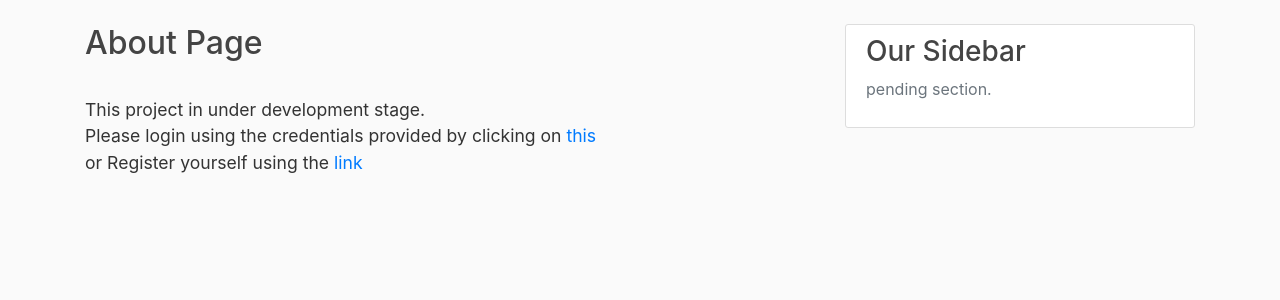
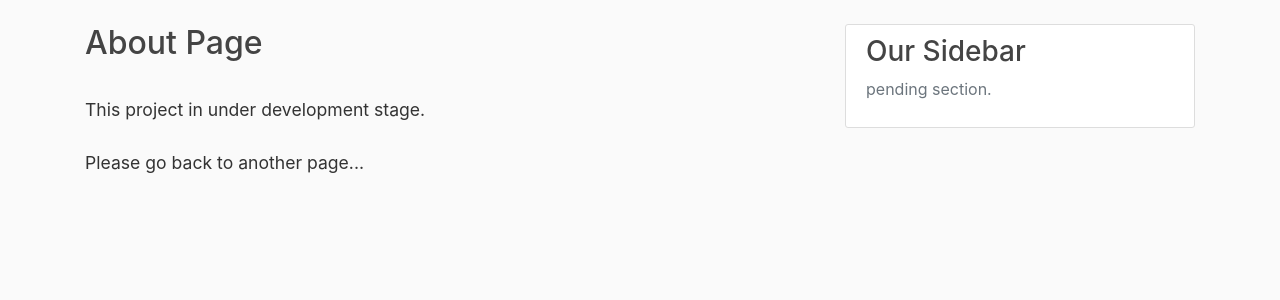
Before and after one commit to ayenagrawal/flaskblog, a Flask app: page /about in a window 1280 px wide. Shown: the part 56-356 px from the top of the page. Run offline with Flask 2, Linux system fonts and the light colour scheme; a user stored in the database is signed in; some libraries are stand-ins or nearby versions.

Commit message:
Updated on 11/11/2018

```diff
--- a/flaskblog/templates/about.html
+++ b/flaskblog/templates/about.html
@@ -2,6 +2,11 @@
 {% block content %}
 	<h2>About Page</h2>
 	<div class="article-content" style="font-size: 110%"><!--article-content or content-section-->
-	    This project in under development stage.<br/> Please login using the credentials provided by clicking on <a href="{{url_for('users.login')}}">this</a><br/>or Register yourself using the <a href="{{url_for('users.register')}}">link</a>
+	    This project in under development stage.
+        {% if current_user.is_authenticated %}
+	        Please go back to another page...
+	    {% else %}
+	    	Please login using the credentials provided by clicking on <a href="{{url_for('users.login')}}">this</a><br/>or Register yourself using the <a href="{{url_for('users.register')}}">link</a>
+	    {% endif %}
 	</div>
 {% endblock content %}
```
Also changed, not shown: flaskblog/site.db.
